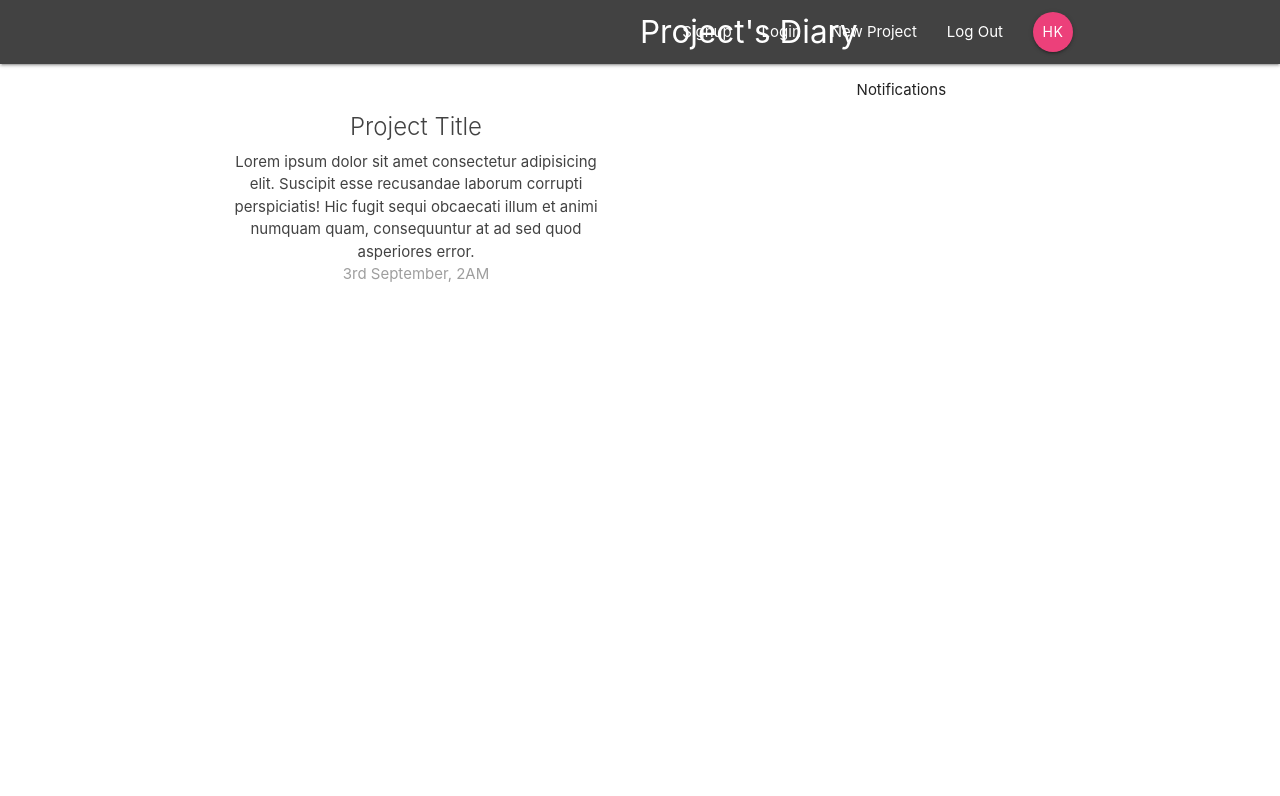
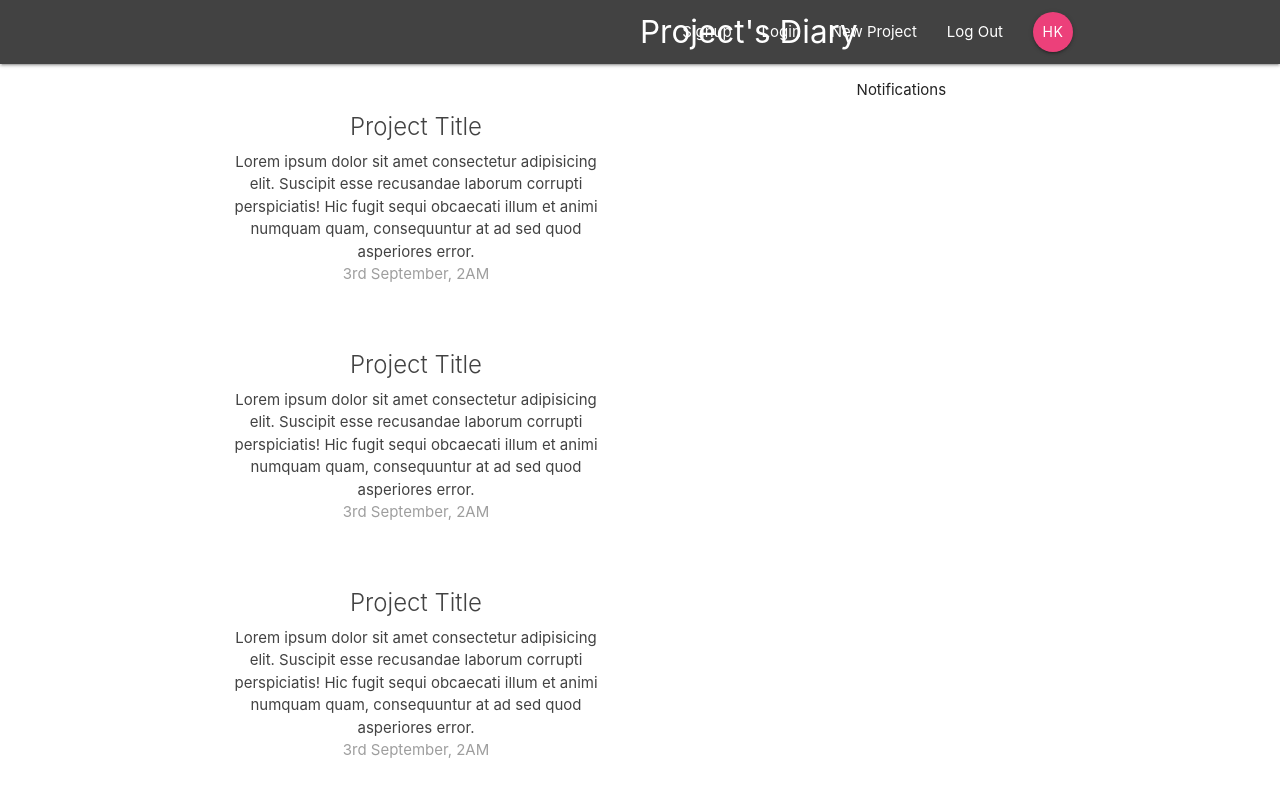
Before and after one commit to humayunkabir/project-s-diary, a React (Create React App) app: page / in a window 1280 px wide. Shown: the top 796 px of the page. Built offline with nearby package versions, Linux system fonts and the light colour scheme.

Commit message:
Project Summary Component

```diff
--- a/src/components/projects/ProjectList.jsx
+++ b/src/components/projects/ProjectList.jsx
@@ -1,20 +1,12 @@
 import React from 'react';
+import ProjectSummary from './ProjectSummary';
 
 const ProjectList = () => {
   return (
     <div className="project-list section">
-      <div className="card z-depth-0 project-summary">
-        <div className="card-content grey-text text-darken-3">
-          <span className="card-title">Project Title</span>
-          <p>
-            Lorem ipsum dolor sit amet consectetur adipisicing elit. Suscipit
-            esse recusandae laborum corrupti perspiciatis! Hic fugit sequi
-            obcaecati illum et animi numquam quam, consequuntur at ad sed quod
-            asperiores error.
-          </p>
-          <p className="grey-text">3rd September, 2AM</p>
-        </div>
-      </div>
+      <ProjectSummary />
+      <ProjectSummary />
+      <ProjectSummary />
     </div>
   );
 };
--- a/src/components/projects/ProjectSummary.jsx
+++ b/src/components/projects/ProjectSummary.jsx
@@ -0,0 +1,20 @@
+import React from 'react';
+
+const ProjectSummary = props => {
+  return (
+    <div className="card z-depth-0 project-summary">
+      <div className="card-content grey-text text-darken-3">
+        <span className="card-title">Project Title</span>
+        <p>
+          Lorem ipsum dolor sit amet consectetur adipisicing elit. Suscipit esse
+          recusandae laborum corrupti perspiciatis! Hic fugit sequi obcaecati
+          illum et animi numquam quam, consequuntur at ad sed quod asperiores
+          error.
+        </p>
+        <p className="grey-text">3rd September, 2AM</p>
+      </div>
+    </div>
+  );
+};
+
+export default ProjectSummary;
```
